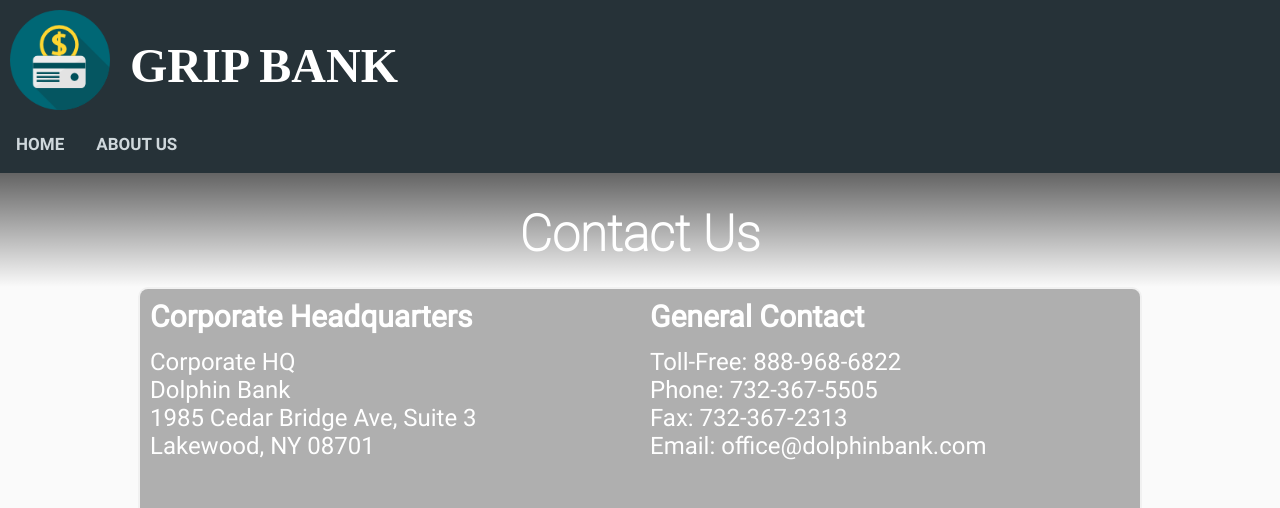
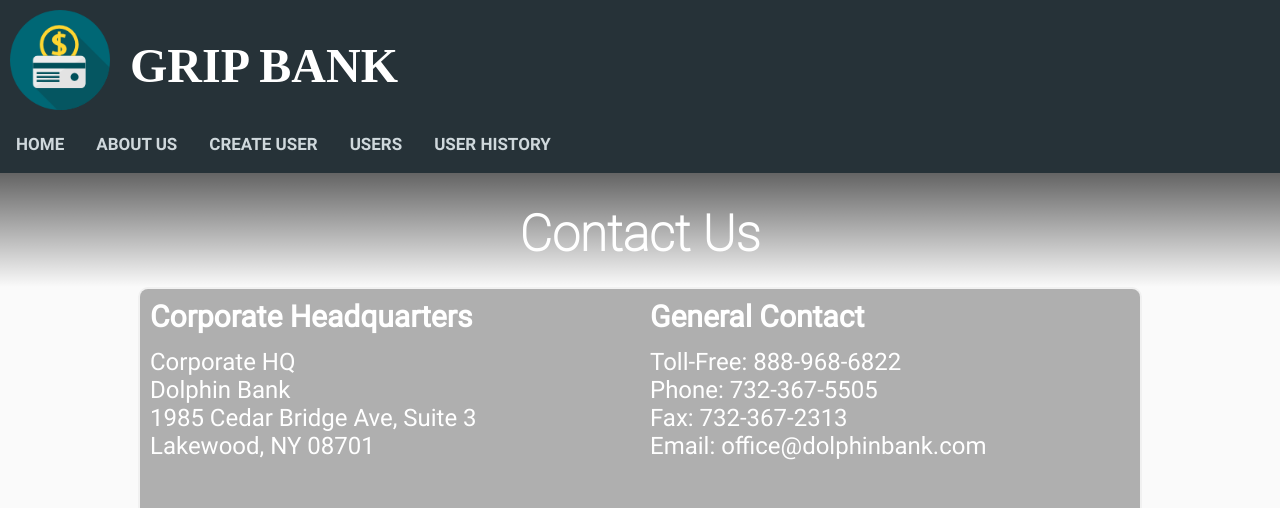
Before and after one commit to rakshitha2209/Projects, a PHP site: page /contact.php in a window 1280 px wide. Shown: the top 508 px of the page. Run offline with PHP 8.4, Linux system fonts and the light colour scheme; some web fonts are replaced.

Commit message:
Update navbar.php

```diff
--- a/navbar.php
+++ b/navbar.php
@@ -12,6 +12,9 @@
         <a href="./home.php">HOME</a>
 
          <a class="nav-link" href="https://www.thesparksfoundationsingapore.org/ " target="_blank">ABOUT US</a>
+		 <a href="./create.php">CREATE USER</a>
+		  <a href="./money.php">USERS</a>
+		  <a href="./history.php">USER HISTORY</a>
         <a href="javascript:void(0);" class="icon" onclick="respFunc()">&#9776;</a>
     </div>
     </div>
```
